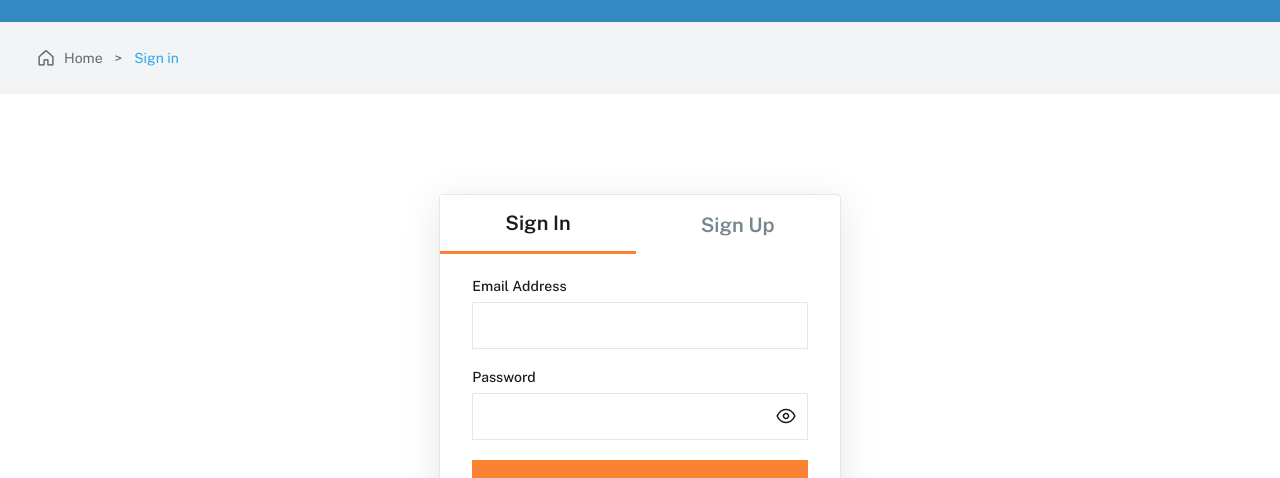
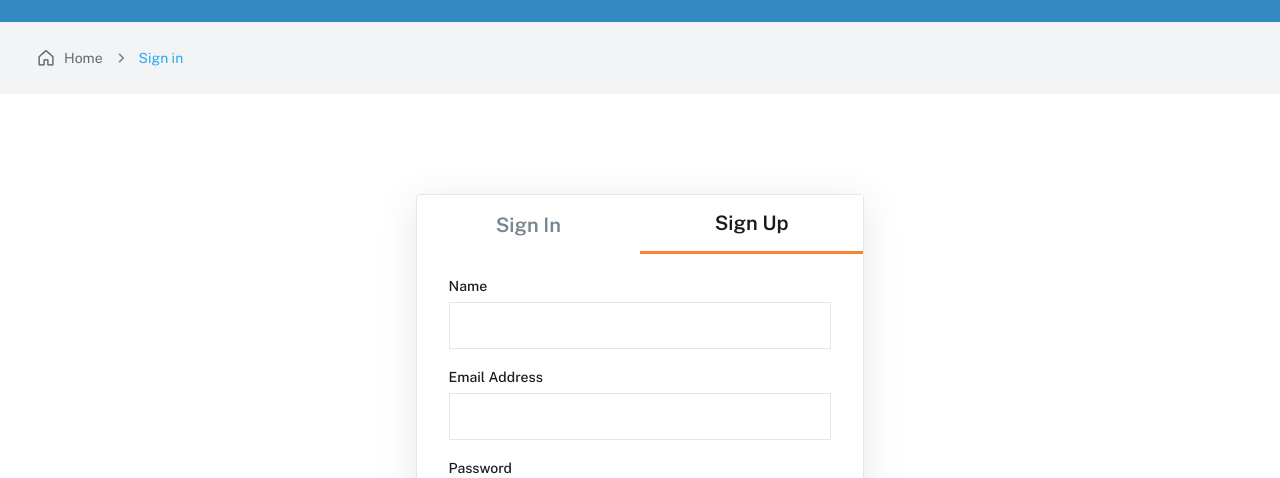
Before and after one commit to R4AYA4R/CliconSiteOnReact, a React (Create React App) app: page /form in a window 1280 px wide. Both pictures are taken after a click on the button "Sign Up". Shown: the part 322-800 px from the top of the page. Built offline with nearby package versions, Linux system fonts and the light colour scheme; data requests are answered from the project's data file.

Commit message:
added form signUp

```diff
--- a/db.json
+++ b/db.json
@@ -417,8 +417,8 @@
       "price": 890,
       "rating": 3.5,
       "priceFilter": "$500 to $1,000",
-      "amount": 4,
-      "totalPrice": 3560,
+      "amount": 8,
+      "totalPrice": 7120,
       "id": 3
     },
     {
--- a/src/index.css
+++ b/src/index.css
@@ -1888,6 +1888,8 @@ a {
     cursor:pointer;
     opacity: 1;
     transition:opacity .5s ease;
+    width: 100%;
+    min-width: 209px;
 }
 .formBlock__top-titleBtnActive{
     color:#191C1F;
@@ -1898,7 +1900,19 @@ a {
 }
 .formBlock__signInMain{
     padding: 24px 32px 32px 32px;
-}
+    animation: formAppear 1s ease forwards;
+}
+
+@keyframes formAppear {
+    0%{
+        opacity: 0;
+    }
+
+    100%{
+        opacity: 1;
+    }
+}
+
 .emailBlock__text{
     font-size: 14px;
     font-weight: 500;
@@ -1952,3 +1966,19 @@ a {
     font-size: 14px;
     font-weight: 600;
 }
+.formBlock__checkBlock{
+    margin-bottom: 32px;
+    display: flex;
+    align-items: center;
+}
+.formBlock__checkBlock-termLink{
+    color:#2DA5F3;
+    opacity: 1;
+    transition:opacity .5s ease;
+}
+.formBlock__checkBlock-termLink:hover{
+    opacity: 0.7;
+}
+.formBlock__checkBlock-label{
+    margin-bottom: 0;
+}
--- a/src/pages/Cart.tsx
+++ b/src/pages/Cart.tsx
@@ -42,7 +42,7 @@ const Cart = () => {
                         <div className="sectionCatalog__top-inner">
                             <img src="/images/sectionCatalog/House.png" alt="" className="sectionCatalog__top-img" />
                             <p className="sectionCatalog__top-text">Home</p>
-                            <p className="sectionCatalog__top-text sectionCatalog__top-textCenter">{'>'}</p>
+                            <img src="/images/header/CareRight.png" className="sectionCatalog__top-text sectionCatalog__top-textCenter"></img>
                             <p className="sectionCatalog__top-textActive"> Shopping Cart</p>
                         </div>
                     </div>
--- a/src/pages/Catalog.tsx
+++ b/src/pages/Catalog.tsx
@@ -243,7 +243,7 @@ const Catalog = () => {
                         <div className="sectionCatalog__top-inner">
                             <img src="/images/sectionCatalog/House.png" alt="" className="sectionCatalog__top-img" />
                             <p className="sectionCatalog__top-text">Home</p>
-                            <p className="sectionCatalog__top-text sectionCatalog__top-textCenter">{'>'}</p>
+                            <img src="/images/header/CareRight.png" className="sectionCatalog__top-text sectionCatalog__top-textCenter"></img>
                             <p className="sectionCatalog__top-textActive"> Catalog</p>
                         </div>
                     </div>
--- a/src/pages/FormPage.tsx
+++ b/src/pages/FormPage.tsx
@@ -1,13 +1,38 @@
-import { useRef, useState } from "react";
+import { useEffect, useRef, useState } from "react";
 import { useIsOnScreen } from "../hooks/useIsOnScreen";
+import { Link } from "react-router-dom";
 
 const FormPage = () => {
 
-    const [typePass,setTypePass] = useState<boolean>(true); // состояние для показа типа инпута для пароля(password или text)
+    const [typePass, setTypePass] = useState<boolean>(true); // состояние для показа типа инпута для пароля(password или text)
+
+    const [typePassSignUp, setTypePassSignUp] = useState<boolean>(true); // состояние для показа типа инпута для пароля(password или text) в форме sign up
+
+    const [typePassConfirm, setTypePassConfirm] = useState<boolean>(true); // состояние для показа типа инпута для подтверждения пароля(password или text) в форме sign up
+
+    const [checkBox, setCheckBox] = useState<boolean>(false); // состояние для чекбокса политики конфиденциальности
+
+    const [tab, setTab] = useState<string>('signIn'); // состояние для переключения формы sing in и sing up
+
+
+    const [inputEmailSignIn,setInputEmailSignIn] = useState<string>(''); // состояние для инпута почты в форме singIn
+
+    const [inputPassSignIn,setInputPassSignIn] = useState<string>(''); // состояние для инпута пароля в форме singIn
+
+
+    // состояния для остальных инпутов формы singUp
+    const [inputPassSignUp,setInputPassSignUp] = useState<string>('');
+
+    const [inputPassConfirmSignUp,setInputPassConfirmSignUp] = useState<string>('');
+
+    const [inputEmailSignUp,setInputEmailSignUp] = useState<string>('');
+
+    const [inputNameSignUp,setInputNameSignUp] = useState<string>('');
 
     const mainFormPageRef = useRef(null);
 
     const onScreen = useIsOnScreen(mainFormPageRef);
+
 
     return (
         <main className={onScreen.sectionMainFormPageIntersecting ? "main mainCatalog mainCatalog__active" : "main mainCatalog"} ref={mainFormPageRef} id="formPage">
@@ -16,7 +41,7 @@ const FormPage = () => {
                     <div className="sectionCatalog__top-inner">
                         <img src="/images/sectionCatalog/House.png" alt="" className="sectionCatalog__top-img" />
                         <p className="sectionCatalog__top-text">Home</p>
-                        <p className="sectionCatalog__top-text sectionCatalog__top-textCenter">{'>'}</p>
+                        <img src="/images/header/CareRight.png" className="sectionCatalog__top-text sectionCatalog__top-textCenter"></img>
                         <p className="sectionCatalog__top-textActive"> Sign in</p>
                     </div>
                 </div>
@@ -26,19 +51,20 @@ const FormPage = () => {
                     <div className="sectionForm__inner">
                         <div className="sectionForm__formBlock">
                             <div className="formBlock__top">
-                                <button className="formBlock__top-titleBtn formBlock__top-titleBtnActive">Sign In</button>
-                                <button className="formBlock__top-titleBtn">Sign Up</button>
+                                <button className={tab === 'signIn' ? "formBlock__top-titleBtn formBlock__top-titleBtnActive" : "formBlock__top-titleBtn"} onClick={() => setTab('signIn')}>Sign In</button>
+                                <button className={tab === 'signUp' ? "formBlock__top-titleBtn formBlock__top-titleBtnActive" : "formBlock__top-titleBtn"} onClick={() => setTab('signUp')}>Sign Up</button>
                             </div>
 
+                            {tab === 'signIn' &&
                                 <div className="formBlock__signInMain">
                                     <div className="formBlock__emailBlock">
                                         <p className="emailBlock__text">Email Address</p>
-                                    <input type="text" className="emailBlock__input" />
+                                        <input type="text" className="emailBlock__input" value={inputEmailSignIn} onChange={(e)=>setInputEmailSignIn(e.target.value)}/>
                                     </div>
                                     <div className="formBlock__passwordBlock">
                                         <p className="emailBlock__text">Password</p>
-                                    <input type={typePass ? "password" : "text"} className="emailBlock__input" />
-                                    <button className="passwordBlock__eyeBtn" onClick={()=>setTypePass((prev)=>!prev)}>
+                                        <input type={typePass ? "password" : "text"} className="emailBlock__input" value={inputPassSignIn} onChange={(e)=>setInputPassSignIn(e.target.value)}/>
+                                        <button className="passwordBlock__eyeBtn" onClick={() => setTypePass((prev) => !prev)}>
                                             <img src="/images/formPage/Eye.png" alt="" className="passwordBlock__img" />
                                         </button>
                                     </div>
@@ -47,6 +73,50 @@ const FormPage = () => {
                                         <img src="/images/sectionTop/ArrowRight.png" alt="" className="info__link-img" />
                                     </button>
                                 </div>
+                            }
+
+
+                            {tab === 'signUp' &&
+                                <div className="formBlock__signInMain">
+                                    <div className="formBlock__emailBlock">
+                                        <p className="emailBlock__text">Name</p>
+                                        <input type="text" className="emailBlock__input" value={inputNameSignUp} onChange={(e)=>setInputNameSignUp(e.target.value)}/>
+                                    </div>
+                                    <div className="formBlock__emailBlock">
+                                        <p className="emailBlock__text">Email Address</p>
+                                        <input type="text" className="emailBlock__input" value={inputEmailSignUp} onChange={(e)=>setInputEmailSignUp(e.target.value)}/>
+                                    </div>
+                                    <div className="formBlock__passwordBlock">
+                                        <p className="emailBlock__text">Password</p>
+                                        <input type={typePassSignUp ? "password" : "text"} className="emailBlock__input" placeholder="8 - 32 characters" value={inputPassSignUp} onChange={(e)=>setInputPassSignUp(e.target.value)}/>
+                                        <button className="passwordBlock__eyeBtn" onClick={() => setTypePassSignUp((prev) => !prev)}>
+                                            <img src="/images/formPage/Eye.png" alt="" className="passwordBlock__img" />
+                                        </button>
+                                    </div>
+                                    <div className="formBlock__passwordBlock">
+                                        <p className="emailBlock__text">Confirm Password</p>
+                                        <input type={typePassConfirm ? "password" : "text"} className="emailBlock__input" value={inputPassConfirmSignUp} onChange={(e)=>setInputPassConfirmSignUp(e.target.value)} />
+                                        <button className="passwordBlock__eyeBtn" onClick={() => setTypePassConfirm((prev) => !prev)}>
+                                            <img src="/images/formPage/Eye.png" alt="" className="passwordBlock__img" />
+                                        </button>
+                                    </div>
+
+                                    <div className="formBlock__checkBlock">
+                                        <label className="filterBar__categories-item formBlock__checkBlock-label" >
+                                            <input type="checkbox" className="categories__item-radio" onClick={() => setCheckBox((prev) => !prev)} />
+                                            <span className={checkBox ? "categories__item-checkBoxStyle categories__item-checkBoxStyleActive" : "categories__item-checkBoxStyle"}></span>
+                                        </label>
+                                        <p className="categories__item-text">I agree to Clicon <span><Link to='/' className="formBlock__checkBlock-termLink">Terms of Condition</Link></span> and <span><Link to='/' className="formBlock__checkBlock-termLink">Privacy Policy</Link></span>.
+                                        </p>
+                                    </div>
+
+                                    <button className="formBlock__btn">
+                                        <p className="info__link-text">Sign Up</p>
+                                        <img src="/images/sectionTop/ArrowRight.png" alt="" className="info__link-img" />
+                                    </button>
+                                </div>
+                            }
+
 
                         </div>
                     </div>
```
Also changed, not shown: public/images/header/CareRight.png (added). Lines whose indentation alone changed are shown as unchanged.
